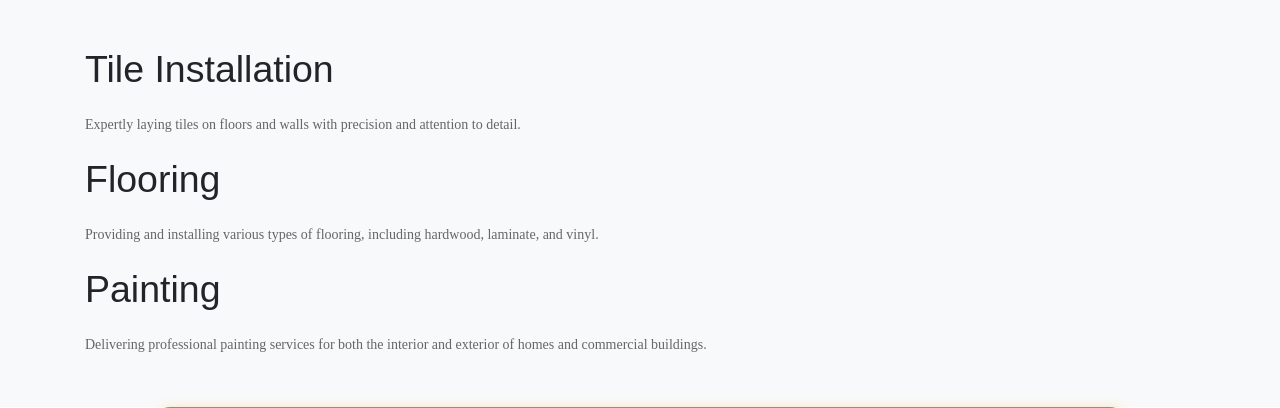
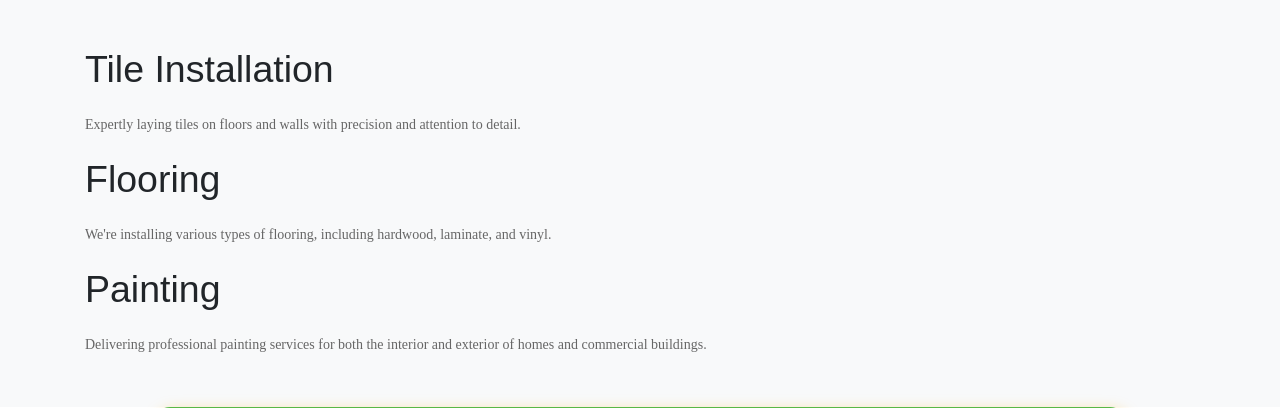
Before and after one commit to TimothyZhukov/SignatureProRenovation-django, a Django app: page /services/ in a window 1280 px wide. Shown: the part 87-495 px from the top of the page. Run offline with Django 4.2, Linux system fonts and the light colour scheme; some libraries are stand-ins or nearby versions; some web fonts are replaced.

Commit message:
little improvements

```diff
--- a/signaturepro/settings.py
+++ b/signaturepro/settings.py
@@ -25,7 +25,7 @@ SECRET_KEY = 'django-insecure-us9j%*8cem(f-a-%7ix)4-=9-g=oi*$gq2ra)vl#^^v_#c11yy
 # SECURITY WARNING: don't run with debug turned on in production!
 DEBUG = True
 
-ALLOWED_HOSTS = []
+ALLOWED_HOSTS = ['timothys.pythonanywhere.com', "*"]
 
 
 # Application definition
--- a/templates/base.html
+++ b/templates/base.html
@@ -3,6 +3,10 @@
 <html lang="en">
 
 <head>
+    <title>Royal Dominion Renovation</title>
+
+    <link href="{% static 'images/royal-icon.ico' %}" rel="shortcut icon" type="image/x-icon">
+
     <meta charset="utf-8">
     <meta name="viewport" content="width=device-width, initial-scale=1.0, shrink-to-fit=no">
     <link href="{% static 'images/protape-icon.ico' %}" rel="shortcut icon" type="image/x-icon">
--- a/templates/home.html
+++ b/templates/home.html
@@ -37,7 +37,7 @@
         <div class="row pt-5">
             <div class="col-md-8 col-xl-6 text-center text-md-start mx-auto">
                 <div class="text-center">
-                    <h5 class="fw-bold text-success mb-2">#1 in Canada</h5>
+                    <!-- <h5 class="fw-bold text-success mb-2">#1 in Canada</h5> -->
                     <h1 class="fw-bold">Best quality at an affordable price</h1>
                 </div>
             </div>
--- a/templates/pages/services.html
+++ b/templates/pages/services.html
@@ -11,7 +11,7 @@
         <br>
         <h1>Flooring</h1>
         <br>
-        <p> Providing and installing various types of flooring, including hardwood, laminate, and vinyl.</p>
+        <p> We're installing various types of flooring, including hardwood, laminate, and vinyl.</p>
         <br>
         <h1>Painting</h1>
         <br>
```
Also changed, not shown: signaturepro/static/images/logo.png (deleted), signaturepro/static/images/royal-icon.ico (added).
